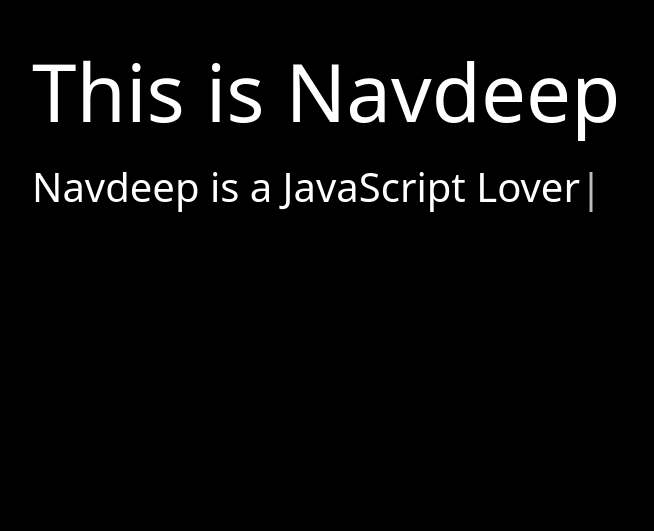
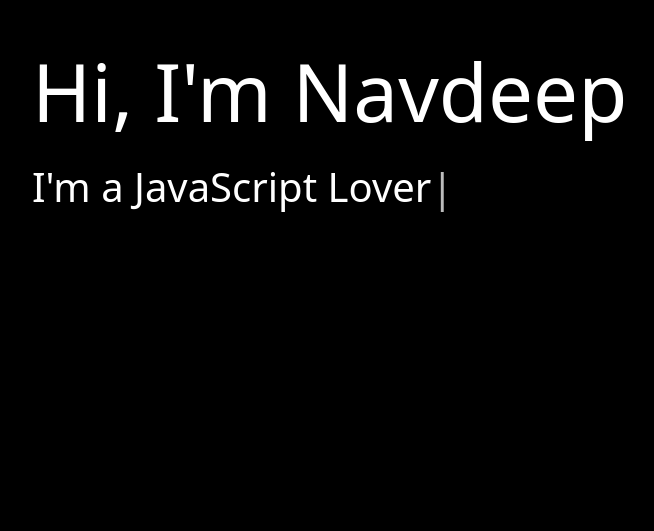
Before and after one commit to crypto-navdeep/crypto-navdeep.github.io, a plain HTML site: page index.html in a window 1280 px wide. Shown: the part 269-800 px from the top of the page, without its empty margins (50-704 px from the left). Drawn offline with nearby package versions, Linux system fonts and the light colour scheme.

Commit message:
Update index.html

```diff
--- a/index.html
+++ b/index.html
@@ -25,8 +25,8 @@
         <div class="intro-content display-table">
             <div class="table-cell">
                 <div class="container">
-                    <h1 class="display-1 mb-4 animate__animated animate__lightSpeedInLeft" id="intro-title">This is Navdeep</h1>
-                    <h6 class="display-6">Navdeep is a <span id="animate"></span></h6>
+                    <h1 class="display-1 mb-4 animate__animated animate__lightSpeedInLeft" id="intro-title">Hi, I'm Navdeep</h1>
+                    <h6 class="display-6">I'm a <span id="animate"></span></h6>
                 </div>
             </div>
         </div>
```
